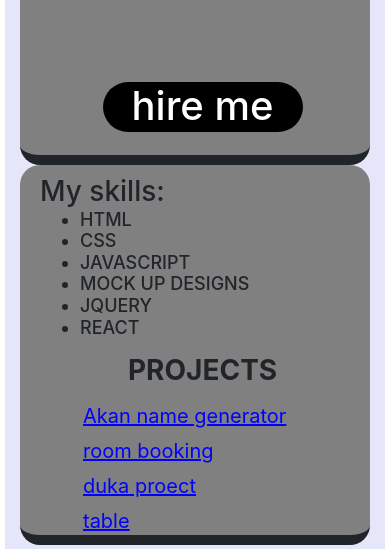
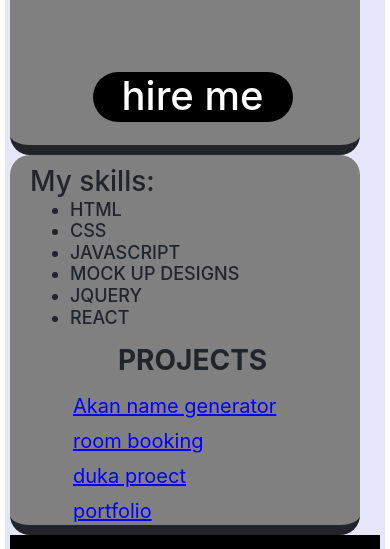
Before and after one commit to Arbitrata/btproject, a plain HTML site: page index.html in a window 390 px wide. Shown: the part 719-1268 px from the top of the page. Drawn offline with nearby package versions, Linux system fonts and the light colour scheme.

Commit message:
modifications

```diff
--- a/assets/stylemy.css
+++ b/assets/stylemy.css
@@ -1,3 +1,6 @@
+*{
+	background: scroll;
+}
 .homepage{
 	padding: 20px;
 	margin: 20px;
@@ -6,7 +9,10 @@
 	justify-content: space-around;
 }
 .my-div{
-	width: 100%;height: fit-content;display: flex;padding: 10px;justify-content: space-around;
+	height: fit-content;
+	display: flex;
+	padding: 10px;
+	justify-content: space-around;
 }
 .hire{
 	justify-content: space-around;
@@ -121,8 +127,8 @@ border: 1px solid red;
 
 @media  (max-width:500px) {
 	.homepage{
-		padding: 5px;
-		margin: 5px;
+		padding:0%;
+		margin:0% ;
 		background-color: lavender;
 		display: block;
 		justify-content: space-around;
@@ -130,7 +136,7 @@ border: 1px solid red;
 
 	.my-div{
 		display: block;
-
+		padding: 0%;
 	}
 	.projo table{
 		display: block;
--- a/index.html
+++ b/index.html
@@ -50,8 +50,8 @@
 <li><a href="https://arbitrata.github.io/akan-project/">Akan name generator</a></li>
 <li><a href="https://arbitrata.github.io/booking/">room booking</a></li>
 <li><a href="https://arbitrata.github.io/bzproject-1/">duka proect</a></li>
-<!--li><a href="https://arbitrata.github.io/btproject/">portfolio</a></li-->
-<li><a href="database-table.html">table</a></li>
+<li><a href="https://arbitrata.github.io/btproject/">portfolio</a></li>
+<!--li><a href="database-table.html">table</a></li-->
 
 </ul>
 </div>
```
